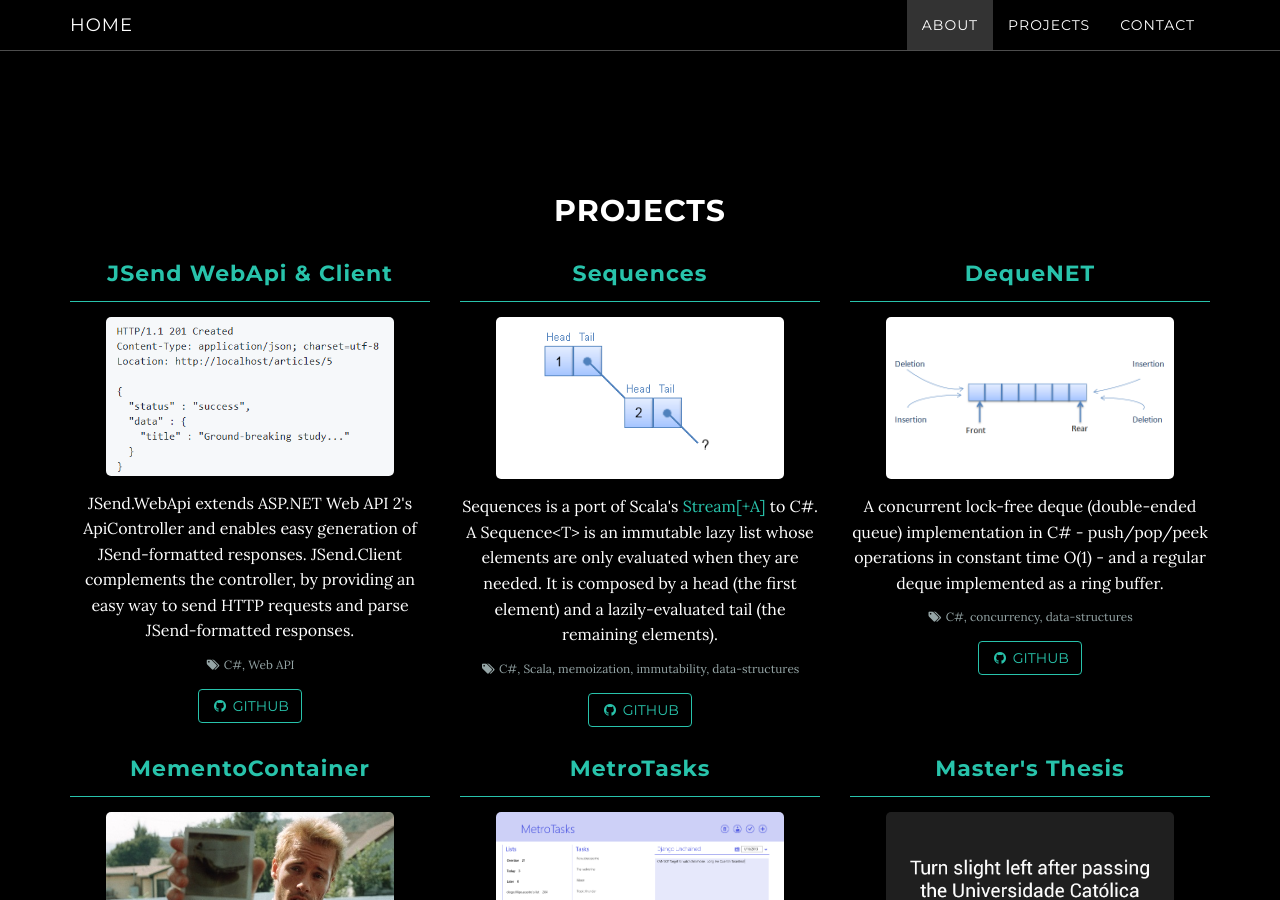
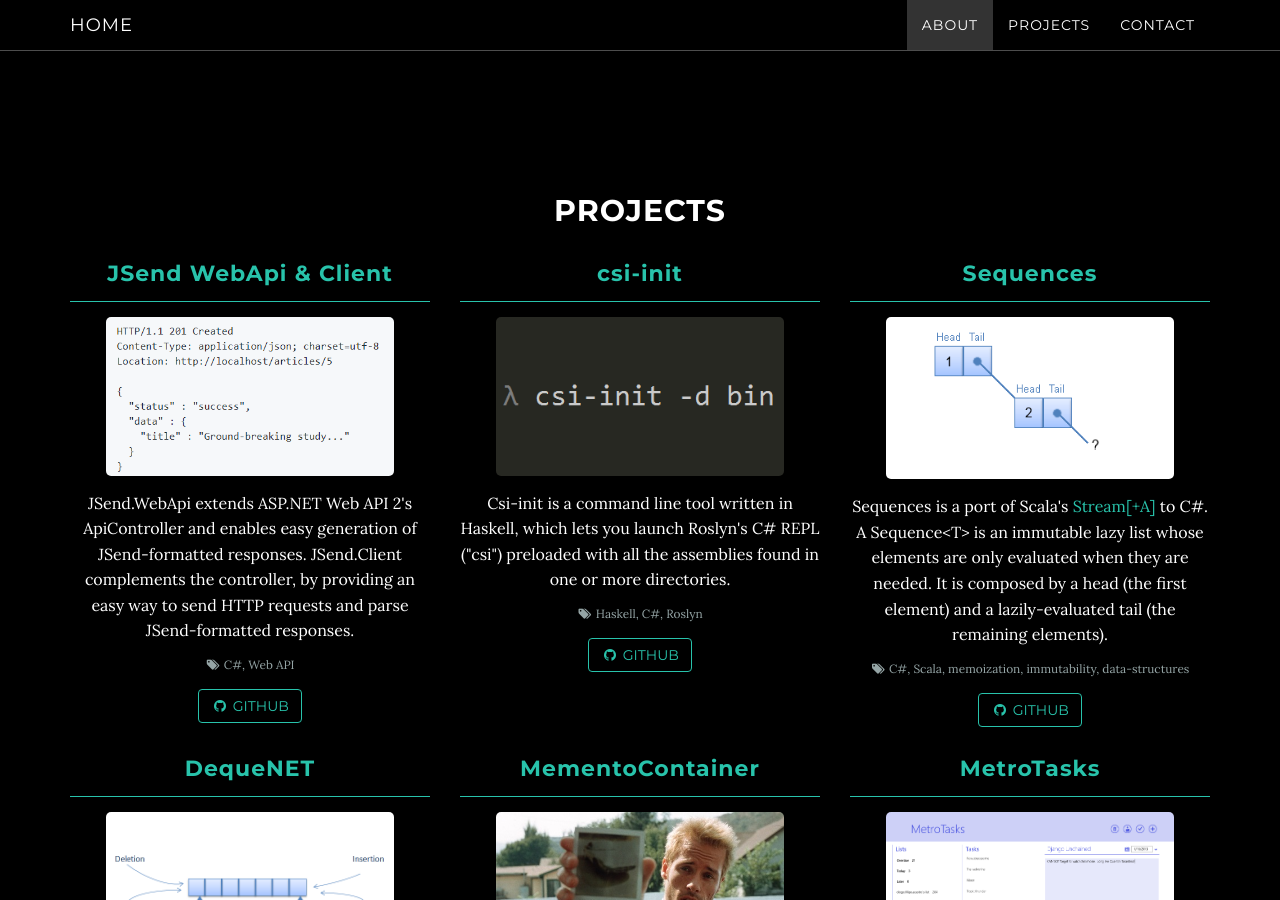
Before and after one commit to dcastro/dcastro.github.io, a Jekyll site: the page index.html, which Jekyll copies as it is, in a window 1280 px wide and 900 px high, scrolled down 1791 px. Built offline with Jekyll 4.4.1, drawn with Linux system fonts in a browser that asks for light colours; nearby versions of some CDN libraries; some of the changed text lies outside the part shown.

Commit message:
Fixed images' `alt` attribute, added `csi-init` project

```diff
--- a/index.html
+++ b/index.html
@@ -106,7 +106,7 @@
                             </a>
                         </li>
                         <li>
-                            <a href="assets/cv.pdf" class="btn btn-default btn-lg" target="_blank">
+                            <a href="/assets/cv.pdf" class="btn btn-default btn-lg" target="_blank">
                                 <i class="fa fa-download fa-fw"></i>
                                 <span class="network-name">CV</span>
                             </a>
@@ -127,7 +127,7 @@
         <div class="row">
             <div class="col-lg-4">
                 <h3>JSend WebApi & Client</h3>
-                <img src="img/jsend.png" alt="DequeNET" />
+                <img src="img/jsend.png" alt="JSend" />
                 <p class="description">
                     JSend.WebApi extends ASP.NET Web API 2's ApiController and enables easy generation of JSend-formatted responses.
                     JSend.Client complements the controller, by providing an easy way to send HTTP requests and parse JSend-formatted responses.
@@ -144,8 +144,27 @@
                 </p>
             </div>
             <div class="col-lg-4">
+                <h3>csi-init</h3>
+                <img src="img/csi.png" alt="csi-init" />
+                <p class="description">
+                    Csi-init is a command line tool written in Haskell, which lets you
+                    launch Roslyn's C# REPL ("csi") preloaded with all the assemblies found in one or
+                    more directories.
+                </p>
+                <small class="tags">
+                    <i class="fa fa-tags fa-fw"></i>
+                    <span>Haskell, C#, Roslyn</span>
+                </small>
+                <p class="links">
+                    <a href="https://github.com/dcastro/csi-init" class="btn btn-default" target="_blank">
+                        <i class="fa fa-github fa-fw"></i>
+                        <span class="network-name">GitHub</span>
+                    </a>
+                </p>
+            </div>
+            <div class="col-lg-4">
                 <h3>Sequences</h3>
-                <img src="img/sequences.png" alt="DequeNET" />
+                <img src="img/sequences.png" alt="Sequences" />
                 <p class="description">
                     Sequences is a port of Scala's <a href="http://www.scala-lang.org/api/current/index.html#scala.collection.immutable.Stream" target="_blank">Stream[+A]</a> to C#.
                     A Sequence&lt;T&gt; is an immutable lazy list whose elements are only evaluated when they are needed. It is composed by a head (the first element) and a lazily-evaluated tail (the remaining elements).
@@ -161,6 +180,8 @@
                     </a>
                 </p>
             </div>
+        </div>
+        <div class="row">
             <div class="col-lg-4">
                 <h3>DequeNET</h3>
                 <img src="img/deque.png" alt="DequeNET" />
@@ -178,8 +199,6 @@
                     </a>
                 </p>
             </div>
-        </div>
-        <div class="row">
             <div class="col-lg-4">
                 <h3>MementoContainer</h3>
                 <img src="img/memento.jpg" alt="Memento Container" />
@@ -215,13 +234,17 @@
                     </a>
                 </p>
             </div>
+        </div>
+        <div class="row">
+            <div class="col-lg-4">
+            </div>
             <div class="col-lg-4">
                 <h3>Master's Thesis</h3>
                 <img src="img/thesis.png" alt="Master's Thesis" />
                 <p class="description">
                     Entitled "Improving pedestrian navigation for older adults and persons with mild dementia through landmarks" and written at
                     <a href="http://www.fraunhofer.pt/en/" target="_blank">Fraunhofer Portugal</a>.
-                    Developed the navigation module for <a href="http://alznav.projects.fraunhofer.pt/" target="_blank">AlzNav</a>, using both turn-by-turn and landmark-based approaches
+                    Developed the navigation module for <a href="http://alznav.projects.fraunhofer.pt/" target="_blank">AlzNav</a>, using both turn-by-turn and landmark-based approaches.
                 </p>
                 <small class="tags">
                     <i class="fa fa-tags fa-fw"></i>
```
Also changed, not shown: img/csi.png (added).
